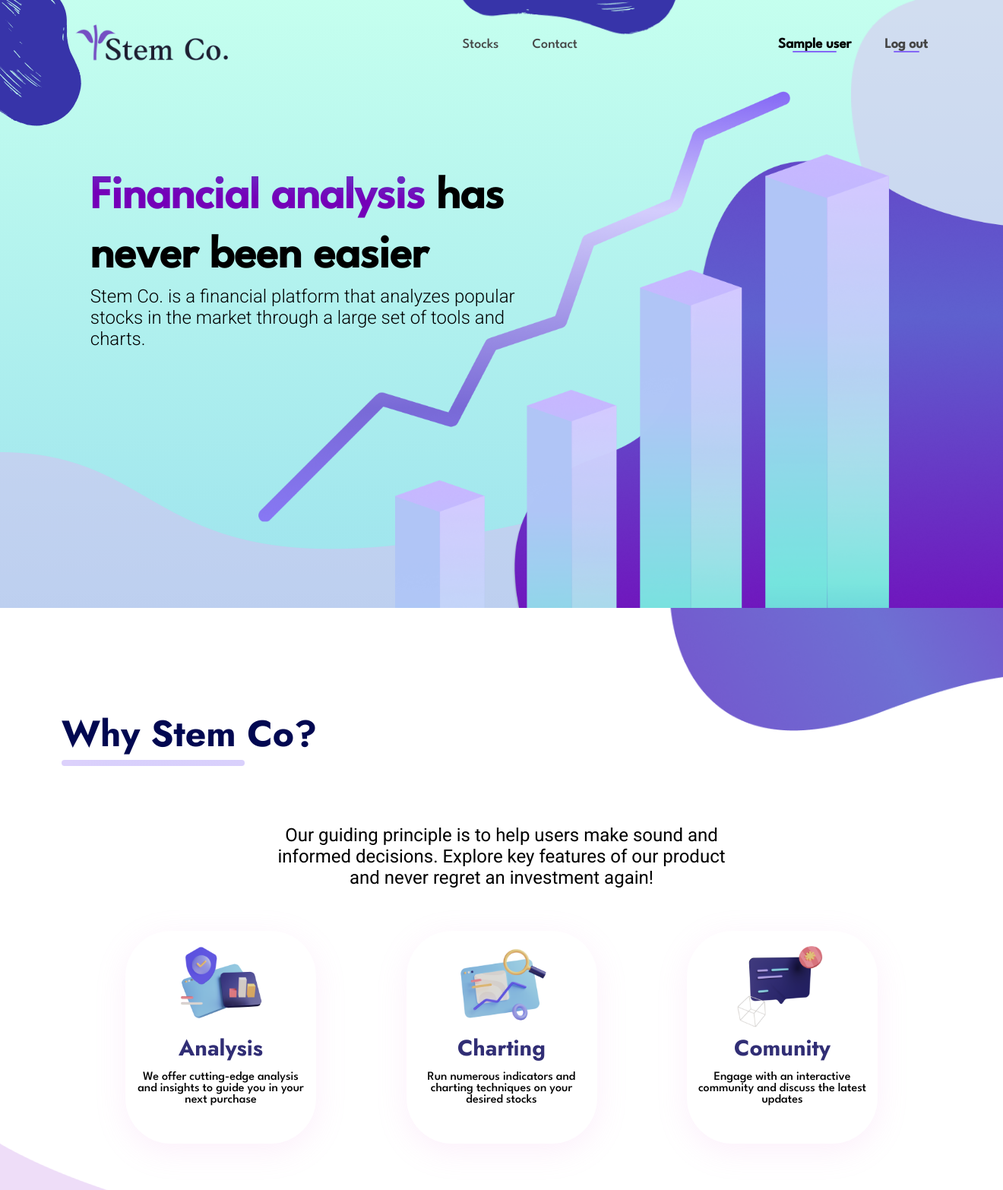
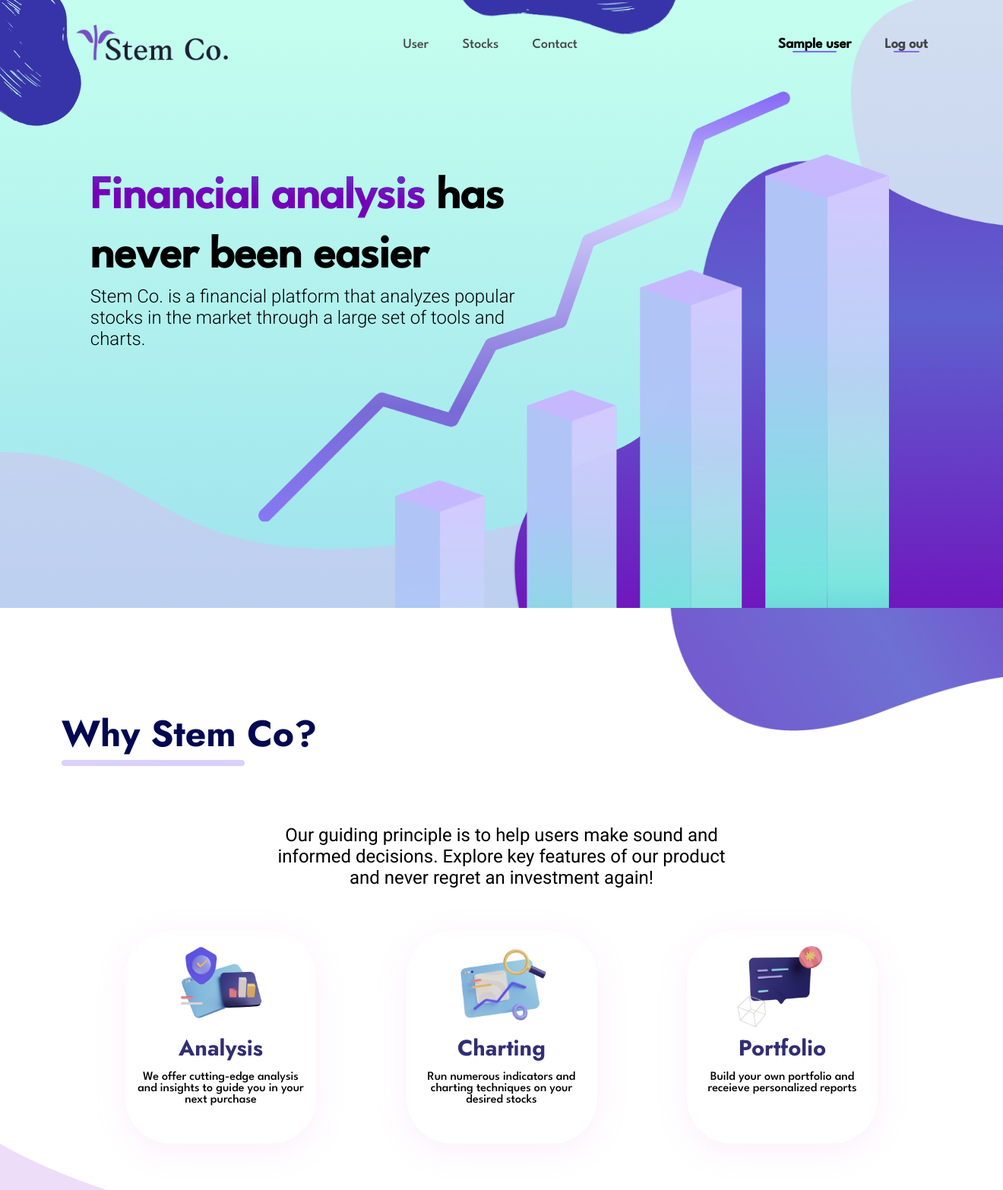
Before and after one commit to mohamadieh479/437_project_stemco, a Flask app: template Application/templates/index.html in a window 1320 px wide. Shown: the top 1566 px of the page at 76% size. Run offline with Flask 2, Linux system fonts and the light colour scheme; the visitor is signed in with stand-in values (Sample User, id 1); the template is opened without the code that fills it: most values are stand-ins (such as "Sample title", 1, 10 or a date in 2020); a database or web service that is not in the repository returns one stand-in record (values such as "Sample title"); parts of the project's set-up code (start-up, migrations or seed data) failed here and were passed over; some libraries are stand-ins or nearby versions.

Commit message:
html fixes

```diff
--- a/Application/templates/index.html
+++ b/Application/templates/index.html
@@ -6,14 +6,17 @@
     </head>
     <body>
         <section class = "header">
-            <img src="{{ url_for('static', filename='assets/Ellipse 4.png') }}" class ="leftmost"/>
+            <img src="{{ url_for('static', filename='assets/Ellipse 4.png') }}" class ="leftmost" />
 
             <nav>
-                <a href = "/"><img src="{{ url_for('static', filename='assets/stemco 1.png') }}"></a>
+                <a href = "#why"><img src="{{ url_for('static', filename='assets/stemco 1.png') }}"></a>
                 <div class = "nav-links">
                     <ul>
-                        <li> <a href = ""> Stocks </a></li>
-                        <li> <a href = ""> Contact </a></li>
+                        {% if g.user %}
+                            <li> <a href ='/user'> User </a></li>
+                        {% endif %}
+                        <li> <a href = "#companies"> Stocks </a></li>
+                        <li> <a href = "#contact"> Contact </a></li>
                     </ul>
                 </div>
                 {% if g.user %}
@@ -52,7 +55,7 @@
         </section>
 
         <!-- Why Stem Co?-->
-        <section class = "why">
+        <section class = "why" id = 'why'>
             <p class = "whystemco">Why Stem Co?</p>
             <p class="first"> Our guiding principle is to help users make sound and <br>informed decisions. Explore key features of our product <br> and never regret an investment again!</p>
             <div class="row">
@@ -68,15 +71,15 @@
                 </div>
                 <div class = "whycol">
                     <img src="{{ url_for('static', filename='assets/Other 02.png') }}"/>
-                    <h3>Comunity</h3>
-                    <p>Engage with an interactive community and discuss the latest updates</p>
+                    <h3>Portfolio</h3>
+                    <p>Build your own portfolio and receieve personalized reports </p>
                 </div>
             </div>
             <img src="{{ url_for('static', filename='assets/Ellipse 2.png') }}" class ="bottomellipse"/>
             <img src="{{ url_for('static', filename='assets/Lines.png') }}" class = "line"/>
             <img src ="{{ url_for('static', filename='assets/Right Graphic2.png') }}" class ="rg2"/>
         </section>
-        <section class = "companies">
+        <section class = "companies" id = 'companies'>
             <p class = "ourcompanies">Our Companies</p>
             <p class ="txt">The stocks our platform offers encompass all companies<br> enlisted in the Dow Jones Index. Get started and select a <br>company of your choice.</p>
             <div id = container>
@@ -98,7 +101,7 @@
 
         </section>
         <hr>
-        <section class = "contact">
+        <section class = "contact" id = 'contact'>
             <h1> Get in touch!</h1>
             <p id = "firstp">Any question, feedback, or remark? Do not <br> hesitate to contact us!</p>
             <div id = "row">
```
